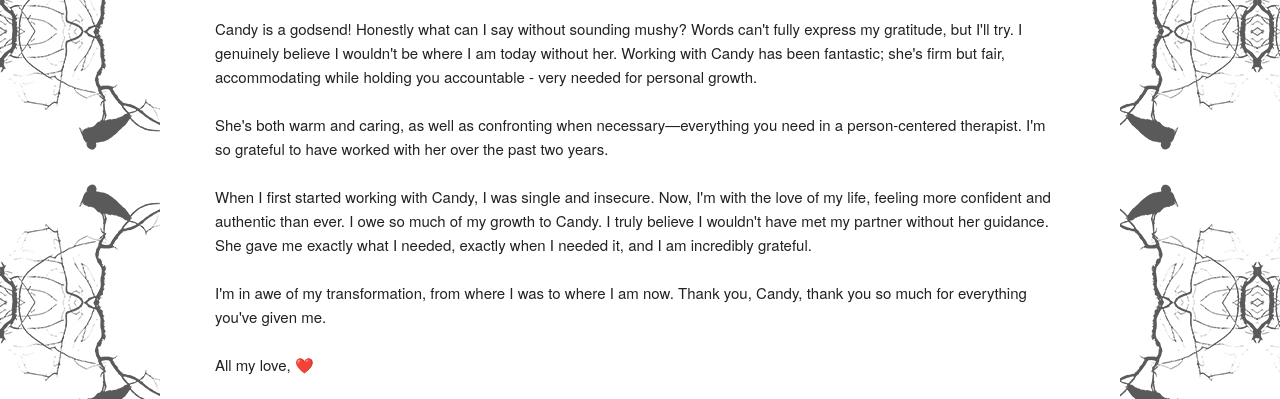
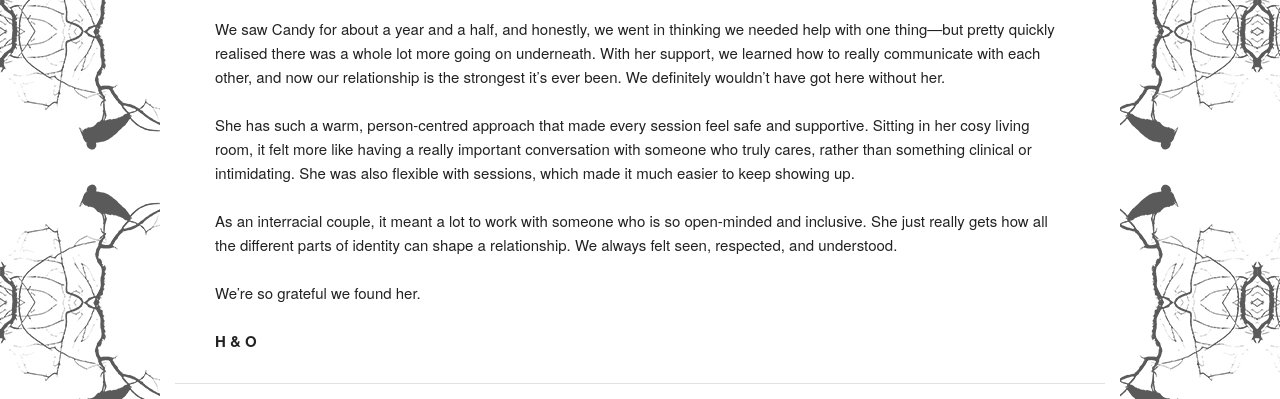
Before and after one commit to dannysmallbone/candys-counselling, a plain HTML site: page testimonials.html in a window 1280 px wide. Shown: the part 375-774 px from the top of the page. Drawn offline with Linux system fonts and the light colour scheme.

Commit message:
Add testimonial

```diff
--- a/testimonials.html
+++ b/testimonials.html
@@ -75,6 +75,31 @@
         <div class="">
           <article class="headlineborder">
             <h2 style="color: black">Testimonials</h2>
+            <blockquote>
+              We saw Candy for about a year and a half, and honestly, we went in
+              thinking we needed help with one thing—but pretty quickly realised
+              there was a whole lot more going on underneath. With her support,
+              we learned how to really communicate with each other, and now our
+              relationship is the strongest it’s ever been. We definitely
+              wouldn’t have got here without her.
+              <br /><br />
+              She has such a warm, person-centred approach that made every
+              session feel safe and supportive. Sitting in her cosy living room,
+              it felt more like having a really important conversation with
+              someone who truly cares, rather than something clinical or
+              intimidating. She was also flexible with sessions, which made it
+              much easier to keep showing up.
+              <br /><br />
+              As an interracial couple, it meant a lot to work with someone who
+              is so open-minded and inclusive. She just really gets how all the
+              different parts of identity can shape a relationship. We always
+              felt seen, respected, and understood.
+              <br /><br />
+              We’re so grateful we found her.
+              <br /><br />
+              <strong>H & O</strong>
+            </blockquote>
+            <hr />
             <blockquote>
               Candy is a godsend! Honestly what can I say without sounding
               mushy? Words can't fully express my gratitude, but I'll try. I
```
